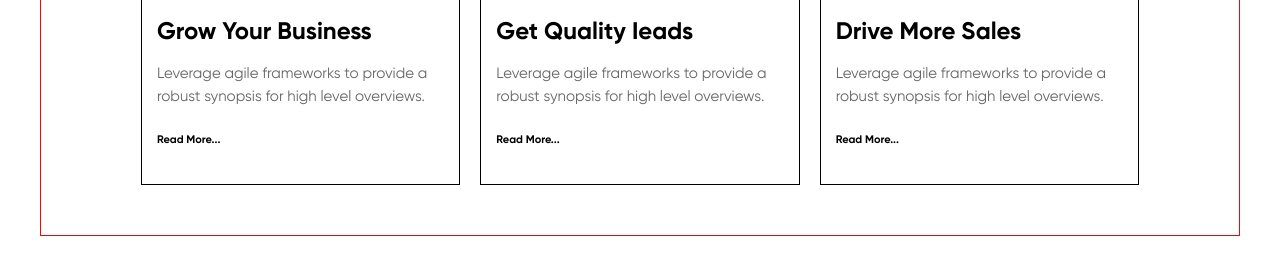
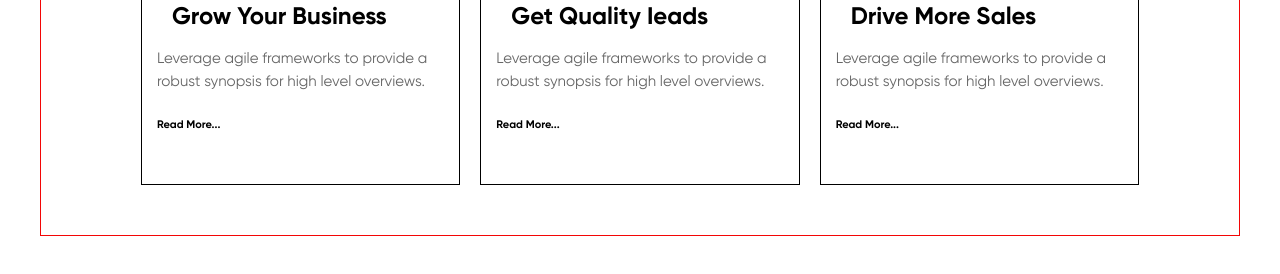
Before and after one commit to Vyachaslav75/Base_HTML_3, a plain HTML site: page index.html in a window 1280 px wide. Shown: the part 140-414 px from the top of the page. Drawn offline with Linux system fonts and the light colour scheme.

Commit message:
Change style

```diff
--- a/assets/styles/style.css
+++ b/assets/styles/style.css
@@ -48,6 +48,7 @@
 
 .rect {
     border: 1px solid #000;
+    padding: 15px;
 }
 
 .title1 {
@@ -64,7 +65,6 @@
     width: 70px;
     height: 70px;
     flex-shrink: 0;
-    margin: 15px;
 }
 
 .text {
@@ -75,7 +75,6 @@
     font-weight: 400;
     line-height: 150%;
     /* 22.5px */
-    margin-left: 15px;
     margin-top: 17px;
     margin-bottom: 25px;
 }
@@ -88,6 +87,5 @@
     font-weight: 400;
     line-height: 150%;
     /* 16.5px */
-    margin-left: 15px;
     margin-bottom: 35px;
 }
```
